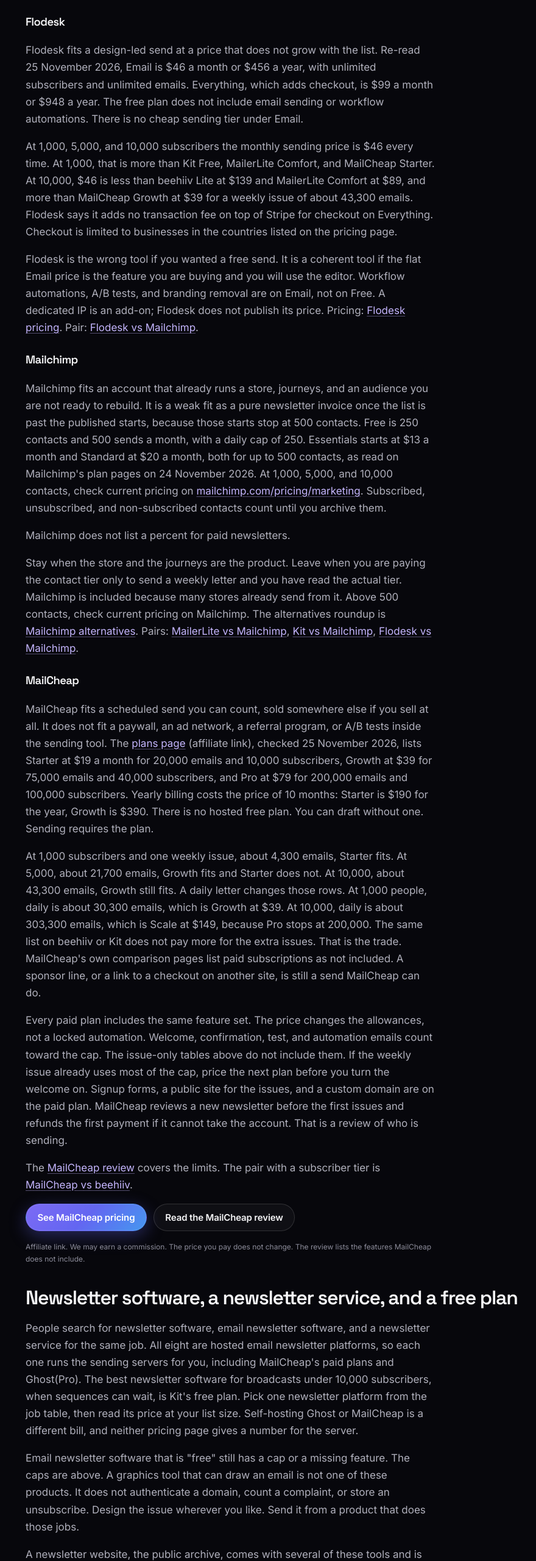
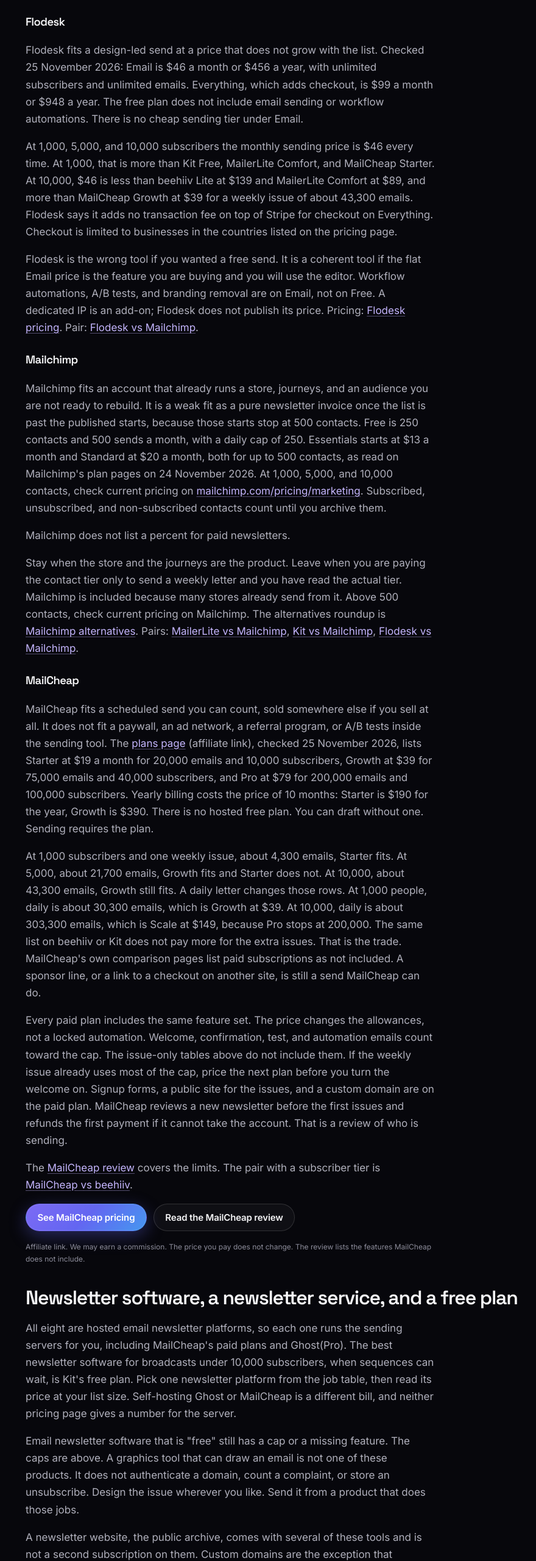
Before and after one commit to Sortino-IO/sendforless, an Astro site: page /guides/newsletter-platforms in a window 1280 px wide. Shown: the part 8803-11363 px from the top of the page at 61% size, without its empty margins (298-1178 px from the left). Built offline with nearby package versions, Linux system fonts and the light colour scheme; Astro itself is replaced by a stand-in of ours.

Commit message:
Replace the last re-read dates and drop a forced platforms sentence.
Checked 25 November 2026 is now the only wording in the guides, and the software section no longer opens by listing search phrases.

Co-authored-by: Sortino-IO <Sortino-IO@users.noreply.github.com>

```diff
--- a/src/pages/guides/newsletter-monetization.mdx
+++ b/src/pages/guides/newsletter-monetization.mdx
@@ -169,7 +169,7 @@ Kit's fixed $0.30 depends on how many sales make up the revenue. The table shows
 
 <div class="table-wrap">
   <table>
-    <caption>Platform fee only at three monthly revenue levels. Monthly software plans are not in this table. Re-read 25 November 2026.</caption>
+    <caption>Platform fee only at three monthly revenue levels. Monthly software plans are not in this table. Checked 25 November 2026.</caption>
     <thead>
       <tr>
         <th scope="col">Revenue / month</th>
--- a/src/pages/guides/newsletter-platforms.mdx
+++ b/src/pages/guides/newsletter-platforms.mdx
@@ -301,7 +301,7 @@ There is no hosted free plan. Starter can send a newsletter and cannot sell memb
 
 <h3 id="flodesk">Flodesk</h3>
 
-Flodesk fits a design-led send at a price that does not grow with the list. Re-read 25 November 2026, Email is $46 a month or $456 a year, with unlimited subscribers and unlimited emails. Everything, which adds checkout, is $99 a month or $948 a year. The free plan does not include email sending or workflow automations. There is no cheap sending tier under Email.
+Flodesk fits a design-led send at a price that does not grow with the list. Checked 25 November 2026: Email is $46 a month or $456 a year, with unlimited subscribers and unlimited emails. Everything, which adds checkout, is $99 a month or $948 a year. The free plan does not include email sending or workflow automations. There is no cheap sending tier under Email.
 
 At 1,000, 5,000, and 10,000 subscribers the monthly sending price is $46 every time. At 1,000, that is more than Kit Free, MailerLite Comfort, and MailCheap Starter. At 10,000, $46 is less than beehiiv Lite at $139 and MailerLite Comfort at $89, and more than MailCheap Growth at $39 for a weekly issue of about 43,300 emails. Flodesk says it adds no transaction fee on top of Stripe for checkout on Everything. Checkout is limited to businesses in the countries listed on the pricing page.
 
@@ -333,7 +333,7 @@ The [MailCheap review](/reviews/mailcheap/) covers the limits. The pair with a s
 
 <h2 id="software">Newsletter software, a newsletter service, and a free plan</h2>
 
-People search for newsletter software, email newsletter software, and a newsletter service for the same job. All eight are hosted email newsletter platforms, so each one runs the sending servers for you, including MailCheap's paid plans and Ghost(Pro). The best newsletter software for broadcasts under 10,000 subscribers, when sequences can wait, is Kit's free plan. Pick one newsletter platform from the job table, then read its price at your list size. Self-hosting Ghost or MailCheap is a different bill, and neither pricing page gives a number for the server.
+All eight are hosted email newsletter platforms, so each one runs the sending servers for you, including MailCheap's paid plans and Ghost(Pro). The best newsletter software for broadcasts under 10,000 subscribers, when sequences can wait, is Kit's free plan. Pick one newsletter platform from the job table, then read its price at your list size. Self-hosting Ghost or MailCheap is a different bill, and neither pricing page gives a number for the server.
 
 Email newsletter software that is "free" still has a cap or a missing feature. The caps are above. A graphics tool that can draw an email is not one of these products. It does not authenticate a domain, count a complaint, or store an unsubscribe. Design the issue wherever you like. Send it from a product that does those jobs.
 
```
